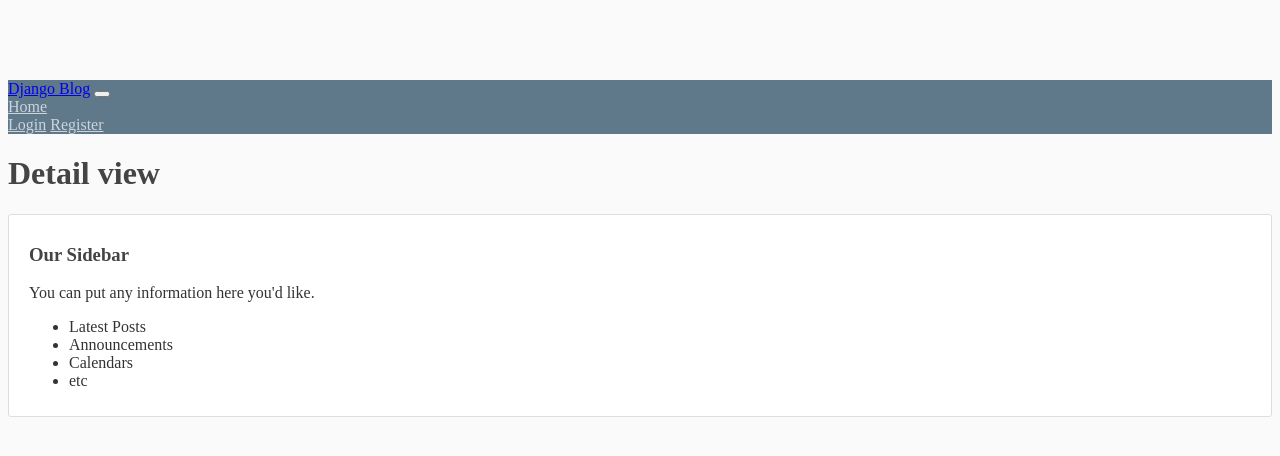
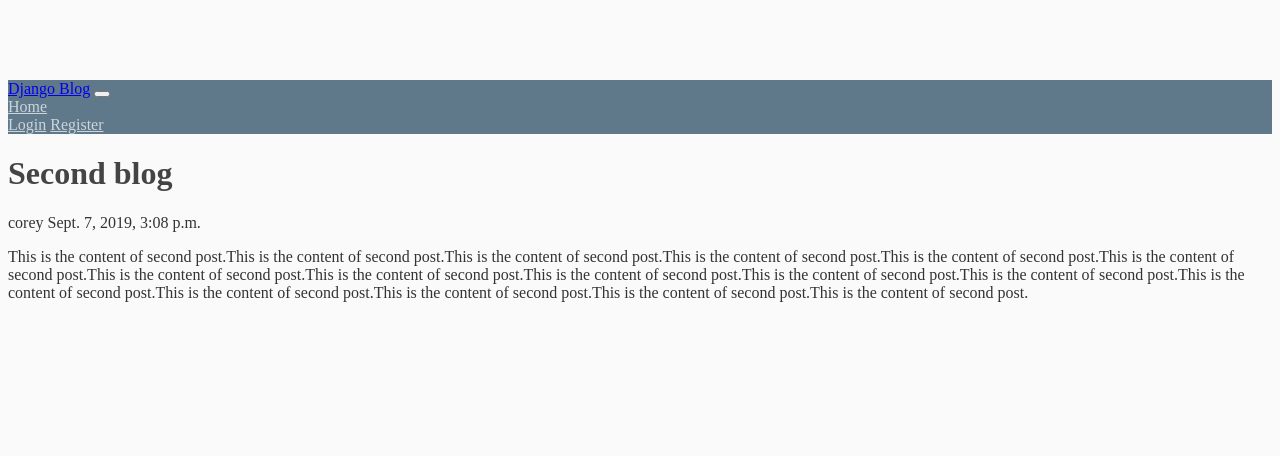
Before and after one commit to sushantao/django-blog, a Django app: page /blog/4/ in a window 1280 px wide. Shown: the top 456 px of the page. Run offline with Django 3.2, Linux system fonts and the light colour scheme; data comes from the database, SQL or seed files in the repository; both versions use the stored data as it was after the commit.

Commit message:
Basic blog

```diff
--- a/mysite/blog/admin.py
+++ b/mysite/blog/admin.py
@@ -1,6 +1,7 @@
 from django.contrib import admin
 from .models import Post
 # Register your models here.
+from django.contrib.auth.models import User
 
 
 
--- a/mysite/blog/models.py
+++ b/mysite/blog/models.py
@@ -3,9 +3,9 @@ from django.db import models
 from django.utils import timezone
 from django.contrib.auth.models import User
 
-
 class Post(models.Model):
     title = models.CharField(max_length=100)
+    snippet = models.CharField(max_length=200)
     content = models.TextField()
     date_posted = models.DateTimeField(default=timezone.now)
     author = models.ForeignKey(User, on_delete=models.CASCADE)
--- a/mysite/blog/templates/blog/base.html
+++ b/mysite/blog/templates/blog/base.html
@@ -41,7 +41,7 @@
                     <div class="col-md-8">
                         {% block content %}{% endblock %}
                     </div>
-                    <div class="col-md-4">
+                    {% comment %} <div class="col-md-4">
                         <div class="content-section">
                         <h3>Our Sidebar</h3>
                         <p class='text-muted'>You can put any information here you'd like.
@@ -53,7 +53,7 @@
                             </ul>
                         </p>
                         </div>
-                    </div>
+                    </div> {% endcomment %}
                     </div>
                 </main>
 
--- a/mysite/blog/templates/blog/detail.html
+++ b/mysite/blog/templates/blog/detail.html
@@ -1,14 +1,11 @@
 {% extends 'blog/base.html' %}
 
 {% block content %}
-    <h1> Detail view</h1>
 
-    {% for post in posts%}
+            <h1>{{post.title}}</h1>
+            <p>{{post.author}}
+            {{post.date_posted}}
+            </p>
+            <p>{{post.content}}</p>
 
-            {{post.id.author}}
-            {{post.id.date_posted}}
-            <p>{{post.id.content}}</p>
-
-
-    {% endfor%}
-{% endblock content %}
+{% endblock %}
--- a/mysite/blog/templates/blog/index.html
+++ b/mysite/blog/templates/blog/index.html
@@ -10,7 +10,7 @@
                 <small class="text-muted">{{ post.date_posted }}</small>
               </div>
               <h2><a class="article-title" href="{% url 'blog:detail' post.id %}">{{ post.title }}</a></h2>
-              <p class="article-content">{{ post.content }}</p>
+              <p class="article-content">{{ post.snippet }}</p>
             </div>
     </article>
 
--- a/mysite/blog/views.py
+++ b/mysite/blog/views.py
@@ -1,21 +1,14 @@
 from django.shortcuts import render, get_object_or_404
-from django.http import HttpResponse, HttpResponseRedirect
-from django.urls import reverse
-
 from .models import Post
 # Create your views here.
 
-posts= Post.objects.all()
-context={
-    'posts':posts,
-}
 def index(request):
-    # posts=get_object_or_404(BlogPost)
-    # context={
-    #     'posts':posts,
-    # }
+    posts=Post.objects.all()
+    context={
+        'posts':posts,
+    }
     return render(request, 'blog/index.html',context)
 
 def detail(request,posts_id):
-
-    return render(request, 'blog/detail.html',context)
+    post = get_object_or_404(Post, pk= posts_id)
+    return render(request, 'blog/detail.html',{'post':post})
```
Also changed, not shown: mysite/blog/migrations/0001_initial.py, mysite/db.sqlite3.
